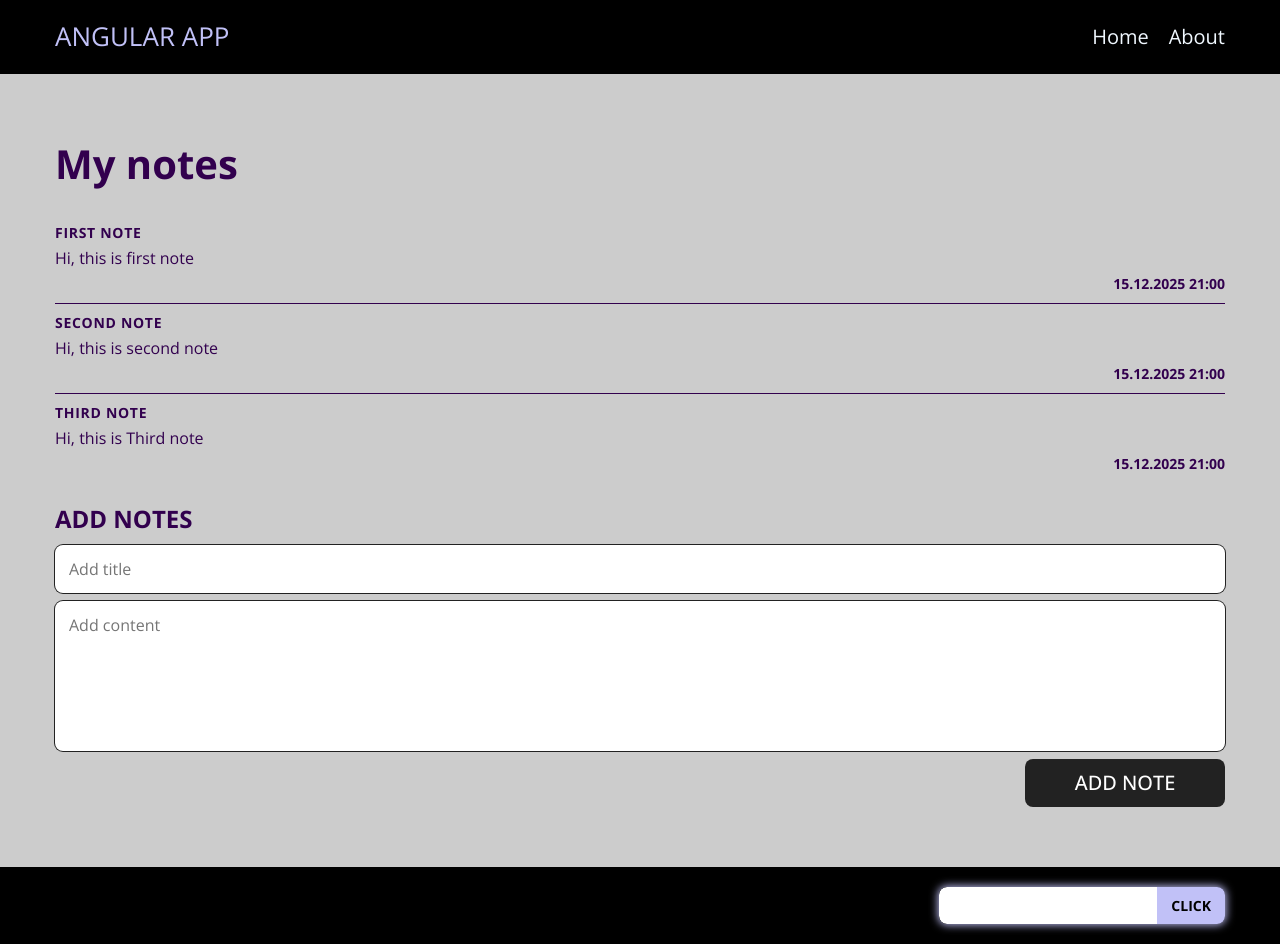
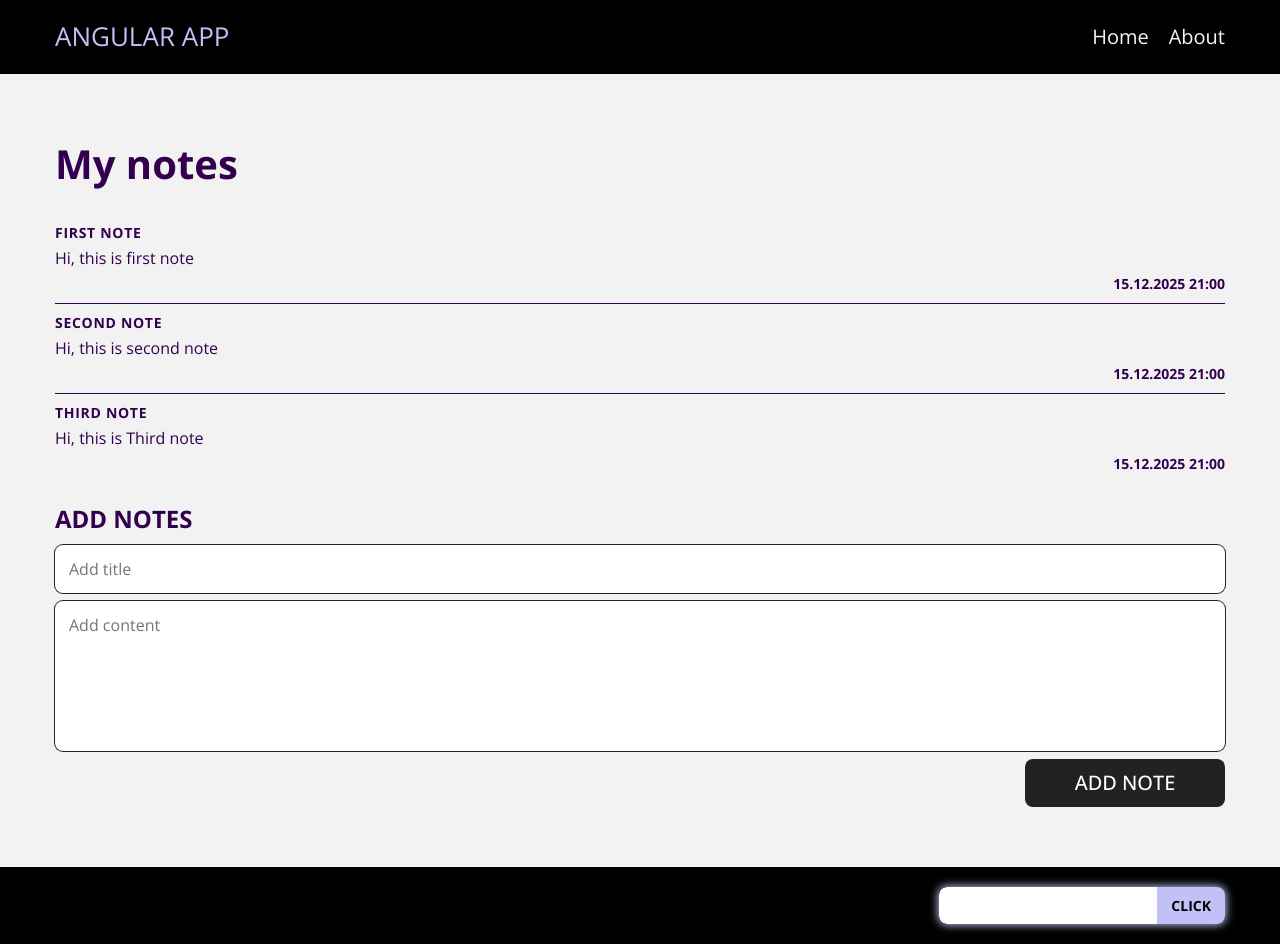
Before and after one commit to Grinch3214/learn-angular, an Angular app: page / in a window 1280 px wide. Built offline with nearby package versions, Linux system fonts and the light colour scheme.

Commit message:
Update bg for main

```diff
--- a/src/app/app.scss
+++ b/src/app/app.scss
@@ -13,5 +13,5 @@
 
 .main {
   flex: 1;
-  background: rgb(0, 0, 0, 0.2);
+  background: rgba(0, 0, 0, 0.05);
 }
```
